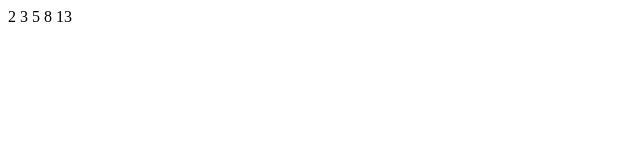
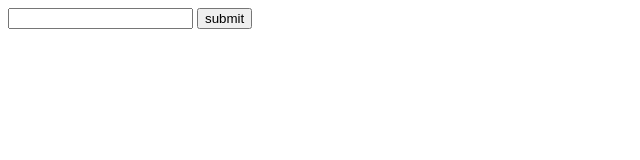
Before and after one commit to WeeMellowToby/fibonacci, a plain HTML site: page index.html in a window 1280 px wide. Shown: the whole page, without its empty margins (0-640 px from the left). Drawn offline with Linux system fonts and the light colour scheme.

Commit message:
allows user to choose the amount of numbers to run through

```diff
--- a/fibonnaci.js
+++ b/fibonnaci.js
@@ -1,11 +1,17 @@
 var numberDisplay = document.getElementById("numbers");
+
 var number1 = 1;
 var number2 = 1;
 var fibonnaciString = ""
-for (let i = 0; i < 5; i++) {
-    let tempnumber = number2;
-    number2 = tempnumber + number1
-    number1 = tempnumber;
-    fibonnaciString += number2 + " "
+
+
+  function numberSubmitted() {
+    let amount = document.getElementById("fname").value;
+    for (let i = 0; i < amount; i++) {
+        let tempnumber = number2;
+        number2 = tempnumber + number1
+        number1 = tempnumber;
+        fibonnaciString += number2 + " "
+      }
+      numberDisplay.innerHTML = fibonnaciString;
   }
-  numberDisplay.innerHTML = fibonnaciString;
--- a/index.html
+++ b/index.html
@@ -2,3 +2,5 @@
     <p id="numbers"></p>
     <script src="fibonnaci.js"></script>
 </html>
+<input type="number" id="number">
+<button onclick="numberSubmitted()">submit</button>
```
